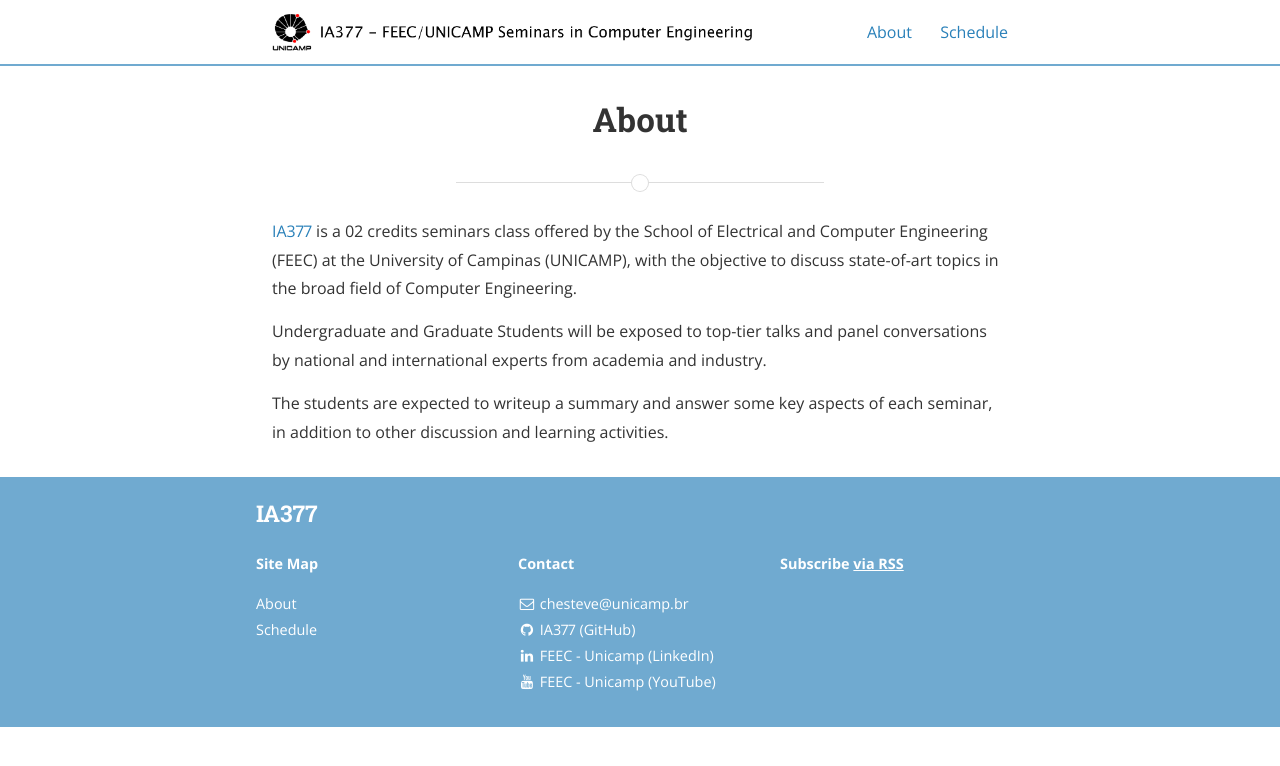
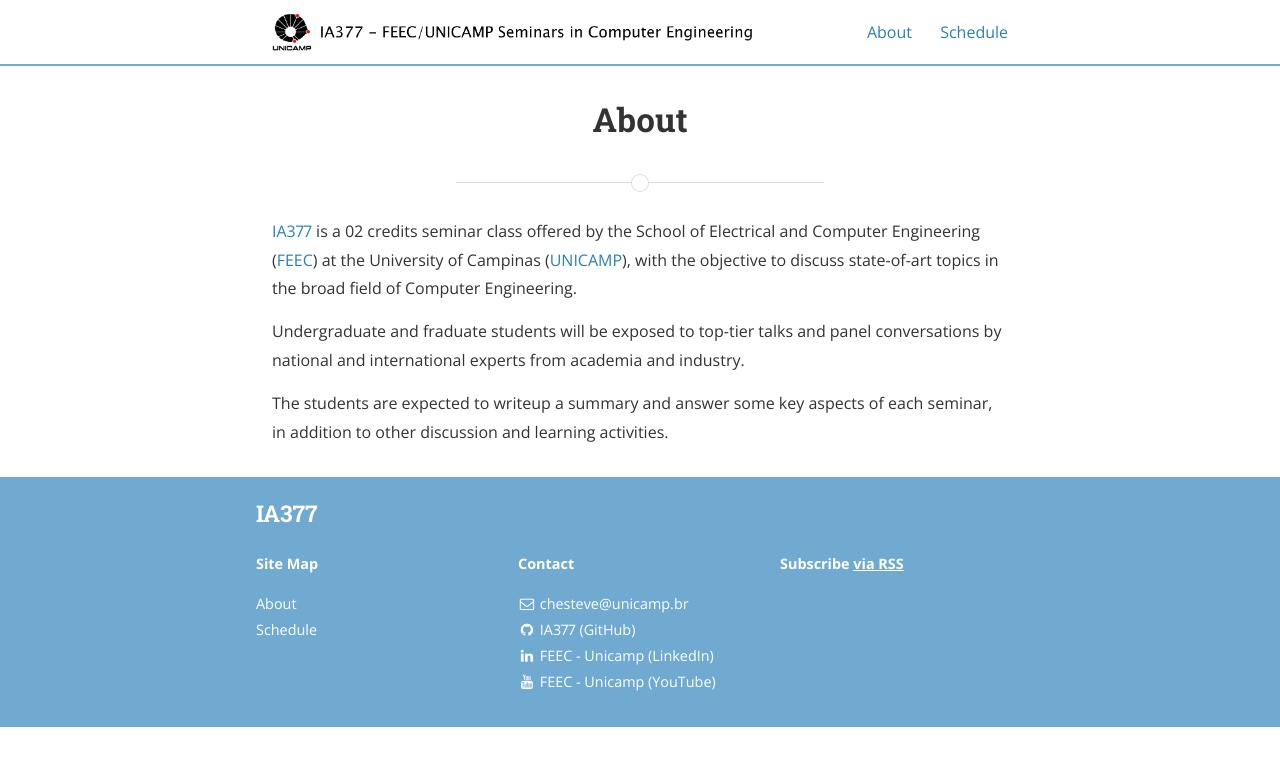
Before and after one commit to ia377-feec-unicamp/ia377-feec-unicamp.github.io, a Jekyll site: the page built from about.md, in a window 1280 px wide. Shown: the top 766 px of the page. Built offline with Jekyll 4.4.1, drawn with Linux system fonts in a browser that asks for light colours; nearby versions of some CDN libraries.

Commit message:
Update about.md

```diff
--- a/about.md
+++ b/about.md
@@ -9,8 +9,8 @@ main_nav: true
 
 
 
-[IA377](https://www.cpg.feec.unicamp.br/cpg/lista/caderno_horario_show.php?id=1795) is a 02 credits seminars class offered by the School of Electrical and Computer Engineering (FEEC) at the University of Campinas (UNICAMP), with the objective to discuss state-of-art topics in the broad field of Computer Engineering.
+[IA377](https://www.cpg.feec.unicamp.br/cpg/lista/caderno_horario_show.php?id=1795) is a 02 credits seminar class offered by the School of Electrical and Computer Engineering ([FEEC](https://www.fee.unicamp.br/)) at the University of Campinas ([UNICAMP](https://www.unicamp.br/)), with the objective to discuss state-of-art topics in the broad field of Computer Engineering.
 
-Undergraduate and Graduate Students will be exposed to top-tier talks and panel conversations by national and international experts from academia and industry.
+Undergraduate and fraduate students will be exposed to top-tier talks and panel conversations by national and international experts from academia and industry.
 
 The students are expected to writeup a summary and answer some key aspects of each seminar, in addition to other discussion and learning activities.
```
